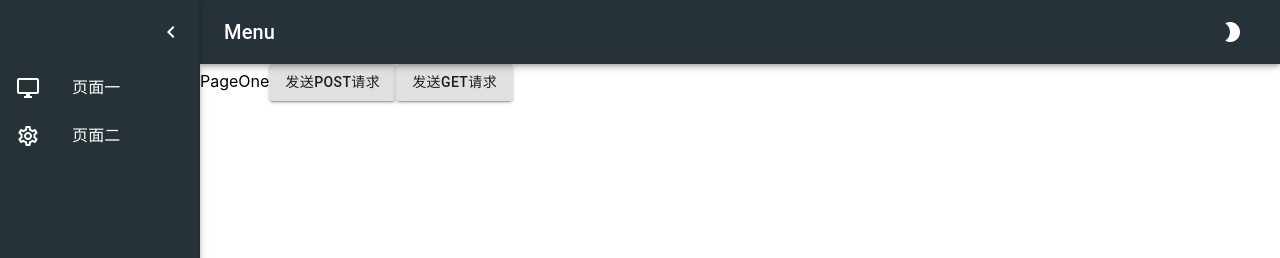
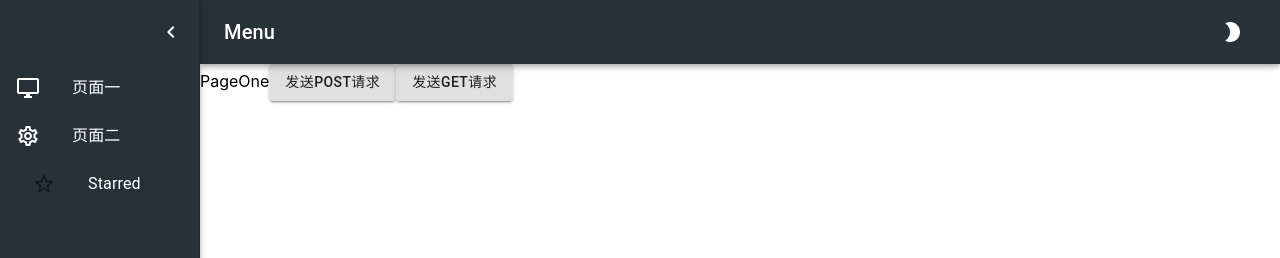
Before and after one commit to pnc98/react-scaffold, a React (Create React App) app in the folder react-web-frame/: page /main/pageOne in a window 1280 px wide. Both pictures are taken after a click on the button 36 px from the left and 32 px from the top of the page. Shown: the top 258 px of the page. Built offline with nearby package versions, Linux system fonts and the light colour scheme.

Commit message:
tokenRequest

```diff
--- a/react-web-frame/src/core/service/requestBase.ts
+++ b/react-web-frame/src/core/service/requestBase.ts
@@ -19,4 +19,8 @@ export class RequestBase {
   build(): Request {
     return new Request(this.requestUrl, this.requestStructure);
   };
+  header(key: string, val: string) {
+    (this.requestStructure.headers as Record<string, string>)[key] = val;
+    return this;
+  };
 };
--- a/react-web-frame/src/pages/main/index.tsx
+++ b/react-web-frame/src/pages/main/index.tsx
@@ -1,17 +1,18 @@
 import { FC, useEffect, useState } from "react";
 import { makeStyles } from '@material-ui/core/styles';
-import { Box, Drawer, IconButton, List, ListItem, ListItemButton, ListItemIcon, ListItemText, styled, ThemeProvider, Toolbar, Typography } from "@mui/material";
+import { Box, Collapse, Drawer, IconButton, List, ListItem, ListItemButton, ListItemIcon, ListItemText, styled, ThemeProvider, Toolbar, Typography } from "@mui/material";
 import MenuIcon from '@mui/icons-material/Menu';
 import DesktopWindowsOutlinedIcon from '@mui/icons-material/DesktopWindowsOutlined';
 import SettingsOutlinedIcon from '@mui/icons-material/SettingsOutlined';
 import mainStyle from "./style/index.module.scss";
 import { Outlet, useNavigate} from "react-router-dom";
-import { MenuListDataModels } from "./models";
+import { MenuListDataModels } from "../../core/model/mainLayout";
 import { lightTheme, darkTheme } from "../../assets/themeColor";
 import MuiAppBar, { AppBarProps as MuiAppBarProps } from '@mui/material/AppBar';
 import ChevronLeftIcon from '@mui/icons-material/ChevronLeft';
 import Brightness5RoundedIcon from '@mui/icons-material/Brightness5Rounded';
 import Brightness2RoundedIcon from '@mui/icons-material/Brightness2Rounded';
+import { StarBorder } from "@mui/icons-material";
 
 interface AppBarProps extends MuiAppBarProps {
   open?: boolean;
@@ -88,6 +89,9 @@ const CustomSettingsOutlinedIcon = styled(SettingsOutlinedIcon)(({ theme }) => (
   color: theme.palette.primary.contrastText
 }));
 const CustomChevronLeftIcon = styled(ChevronLeftIcon)(({ theme }) => ({
+  color: theme.palette.primary.contrastText
+}));
+const CustomStarBorder = styled(ChevronLeftIcon)(({ theme }) => ({
   color: theme.palette.primary.contrastText
 }));
 const routeList: MenuListDataModels[] = [
@@ -172,6 +176,16 @@ export const Main: FC = () => {
                 </ListItem>
                 ))
               }
+              <Collapse in={menuListVisible} timeout="auto" unmountOnExit>
+                    <List component="div" disablePadding>
+                      <ListItemButton sx={{ pl: 4 }}>
+                        <ListItemIcon>
+                          <StarBorder />
+                        </ListItemIcon>
+                        <ListItemText primary="Starred" />
+                      </ListItemButton>
+                    </List>
+                  </Collapse>
             </List>
           </CustomDrawer>
           <MainContent open={menuListVisible}>
```
Also changed, not shown: react-web-frame/src/core/utils/tokenRequestBase.ts (added, +9 -0 lines), react-web-frame/src/core/model/mainLayout.ts (renamed from react-web-frame/src/pages/main/models.ts).
